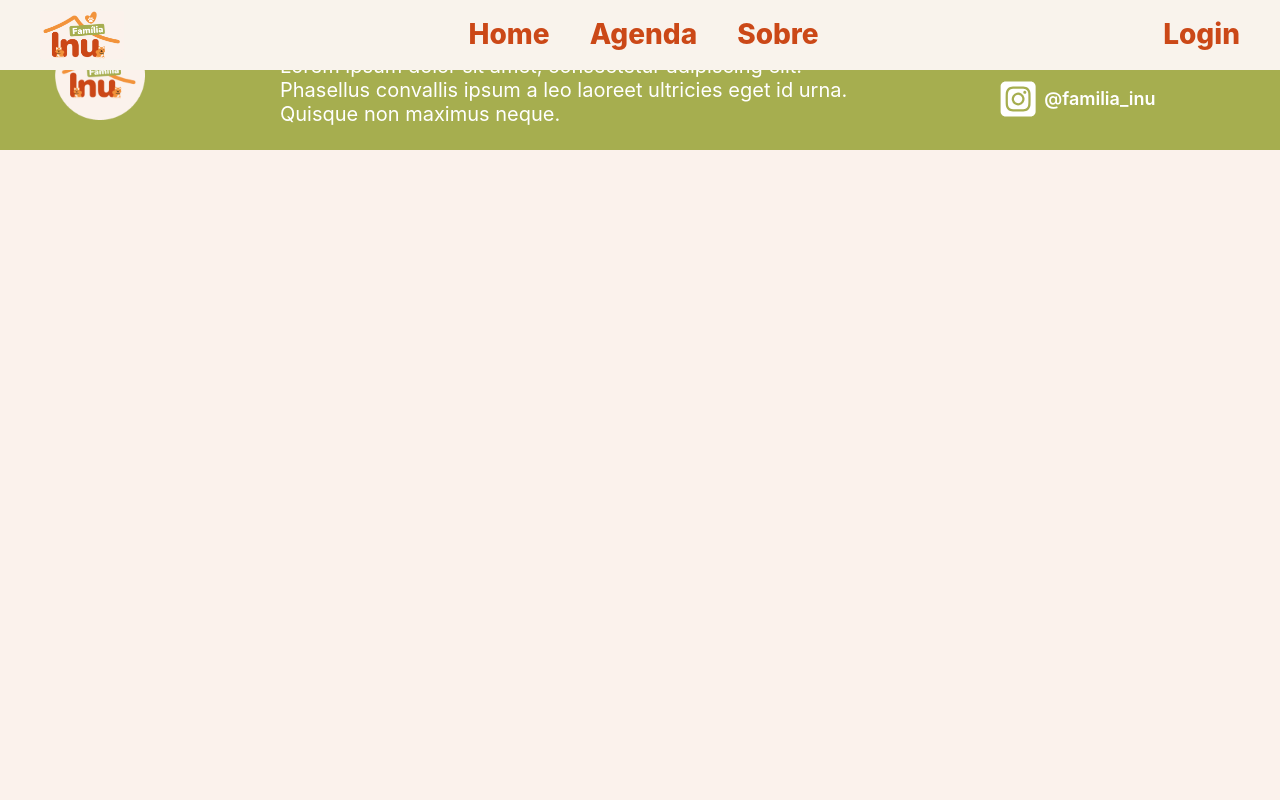
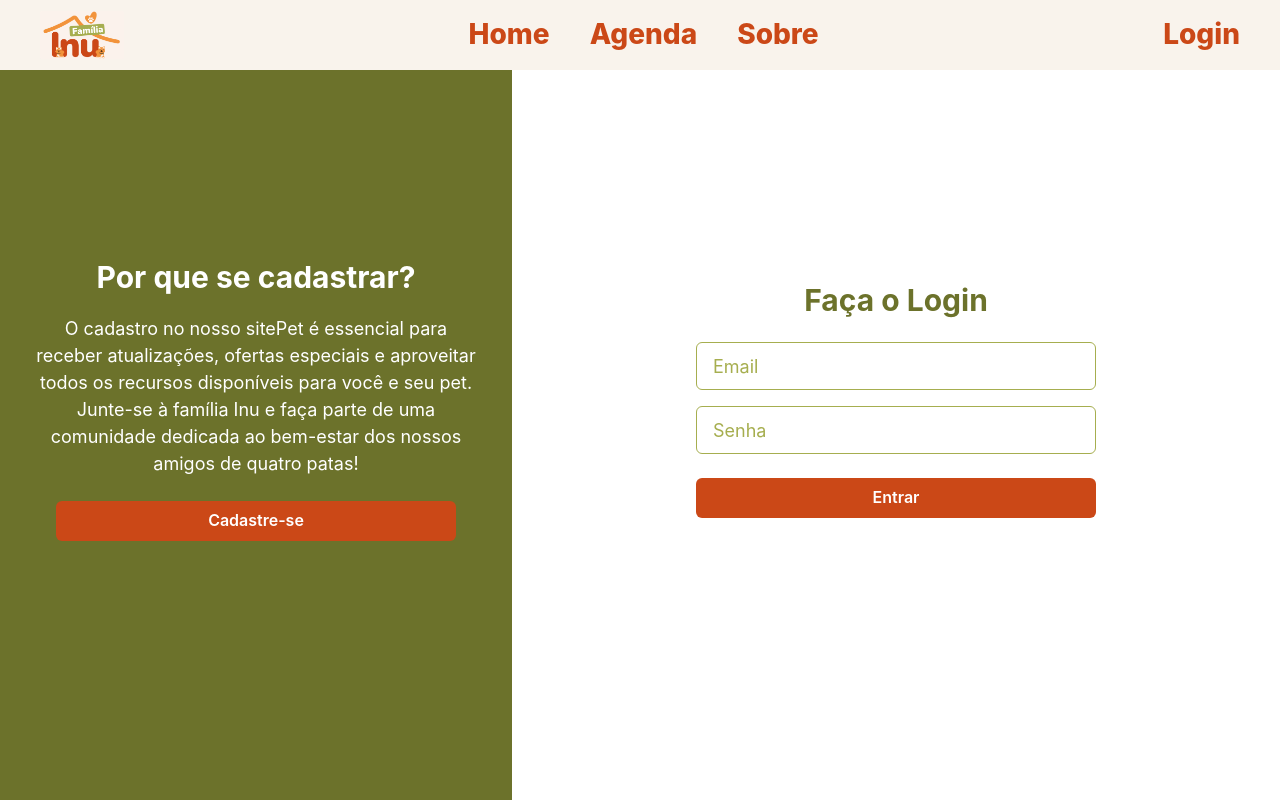
Before and after one commit to yamashita-tiemi/Familia-Inu, a Next.js app: page /login in a window 1280 px wide. Built offline with nearby package versions, Linux system fonts and the light colour scheme.

Commit message:
Create login page and prepare for componentization

```diff
--- a/src/app/login/page.tsx
+++ b/src/app/login/page.tsx
@@ -1,13 +1,110 @@
-import Footer from "../_components/footer"
-import Navbar from "../_components/navbar"
+import { Flex, Stack, Button, Heading, Input, Text } from '@chakra-ui/react';
+import NextLink from 'next/link';
+import Navbar from '../_components/navbar';
+import '../globals.css';
 
+export function LoginPage() {
+    return (
+        <>
+            <Navbar />
+            <Stack
+                spacing={0}
+                paddingStart={0}
+                align="center"
+                maxWidth="100%"
+                margin="0 auto"
+                bg="#A6AE4F"
+                minHeight="100vh"
+                direction="row"
+            >
+                {/* Seção explicativa */}
+                <Flex
+                    width="40%"
+                    bg="#6C722B"
+                    padding={8}
+                    justifyContent="center"
+                    alignItems="center"
+                    minHeight="100vh"
+                    direction="column"
+                    zIndex={1} // Garante que fique "por cima" da outra seção
+                >
+                    <Heading
+                        textAlign="center"
+                        color="#FFFFFF"
+                        size="lg"
+                        marginBottom={5}
+                    >
+                        Por que se cadastrar?
+                    </Heading>
+                    <Text
+                        color="#FFFFFF"
+                        fontSize="lg"
+                        textAlign="center"
+                        marginBottom={6}
+                    >
+                        O cadastro no nosso sitePet é essencial para receber atualizações, ofertas especiais e aproveitar todos os recursos disponíveis para você e seu pet.
+                        Junte-se à família Inu e faça parte de uma comunidade dedicada ao bem-estar dos nossos amigos de quatro patas!
+                    </Text>
+                    <Button
+                        as={NextLink}
+                        href="/cadastro"
+                        bg="var(--red)"
+                        color="white"
+                        variant="solid"
+                        width="400px"
+                        _hover={{ bg: "var(--orange)" }} // Laranja mais claro ao passar o mouse
+                    >
+                        Cadastre-se
+                    </Button>
+                </Flex>
 
-export default function Sobre() {
-    return(
-        <>
-            <Navbar/>
+                {/* Seção do formulário */}
+                <Stack
+                    width="60%"
+                    minHeight="100vh"
+                    padding={8}
+                    spacing={6}
+                    justifyContent="center"
+                    alignItems="center"
+                    bg="#FFFFFF"
+                >
+                    <Heading
+                        textAlign="center"
+                        color="var(--green-dark)"
+                        size="lg"
+                    >
+                        Faça o Login
+                    </Heading>
+                    <Stack spacing={4} width="100%" maxWidth="400px" margin="0 auto">
+                        <Input
+                            placeholder="Email"
+                            size="lg"
+                            borderColor="#A6AE4F"
+                            _placeholder={{ color: '#A6AE4F' }}
+                            _focus={{ borderColor: "#CB4817" }} // Cor laranja ao focar no campo
+                        />
+                        <Input
+                            type="password"
+                            placeholder="Senha"
+                            size="lg"
+                            borderColor="#A6AE4F"
+                            _placeholder={{ color: '#A6AE4F' }}
+                            _focus={{ borderColor: "#CB4817" }} // Cor laranja ao focar no campo
+                        />
+                    </Stack>
+                    <Button
+                        bg="var(--red)"
+                        color="white"
+                        variant="solid"
+                        width="400px"
+                        _hover={{ bg: "var(--orange)" }}// Laranja mais claro ao passar o mouse
+                    >
+                        Entrar
+                    </Button>
+                </Stack>
+            </Stack>
+        </>
+    );
+}
 
-            <Footer/>
-        </>
-    )
-}
+export default LoginPage;
```
